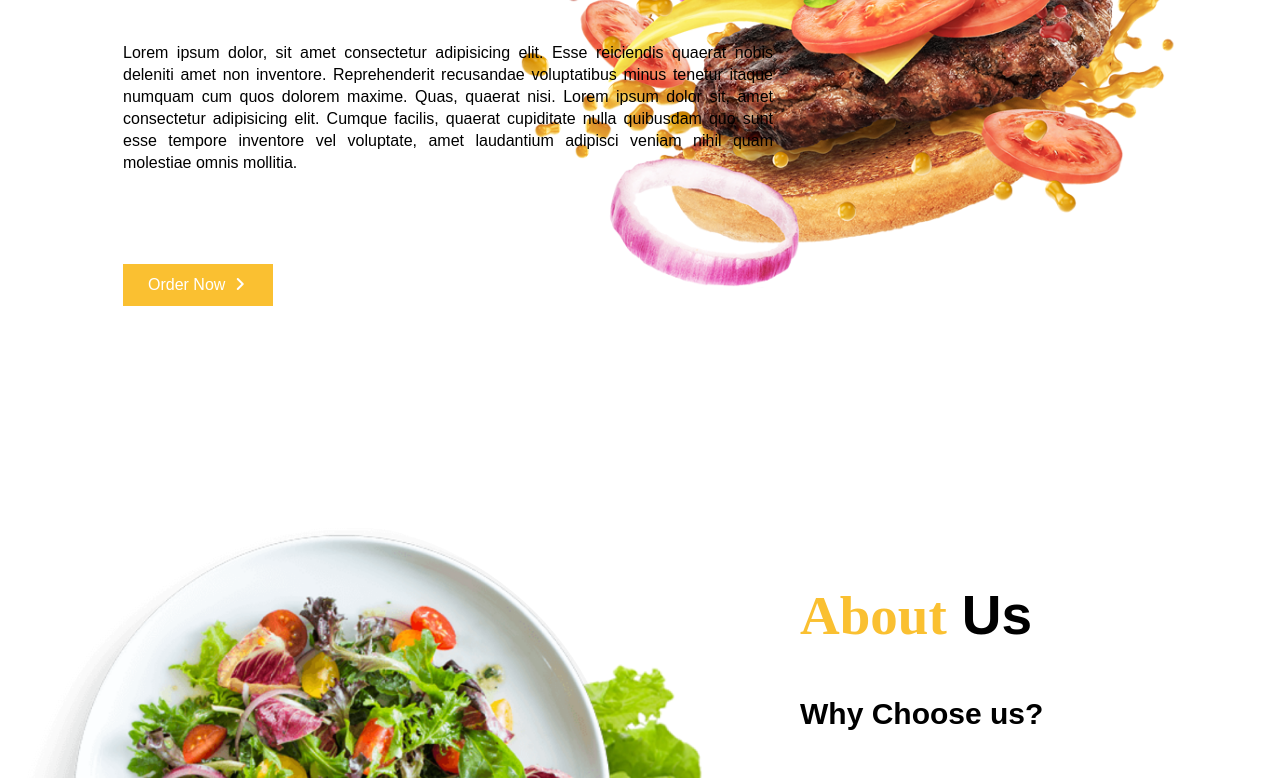
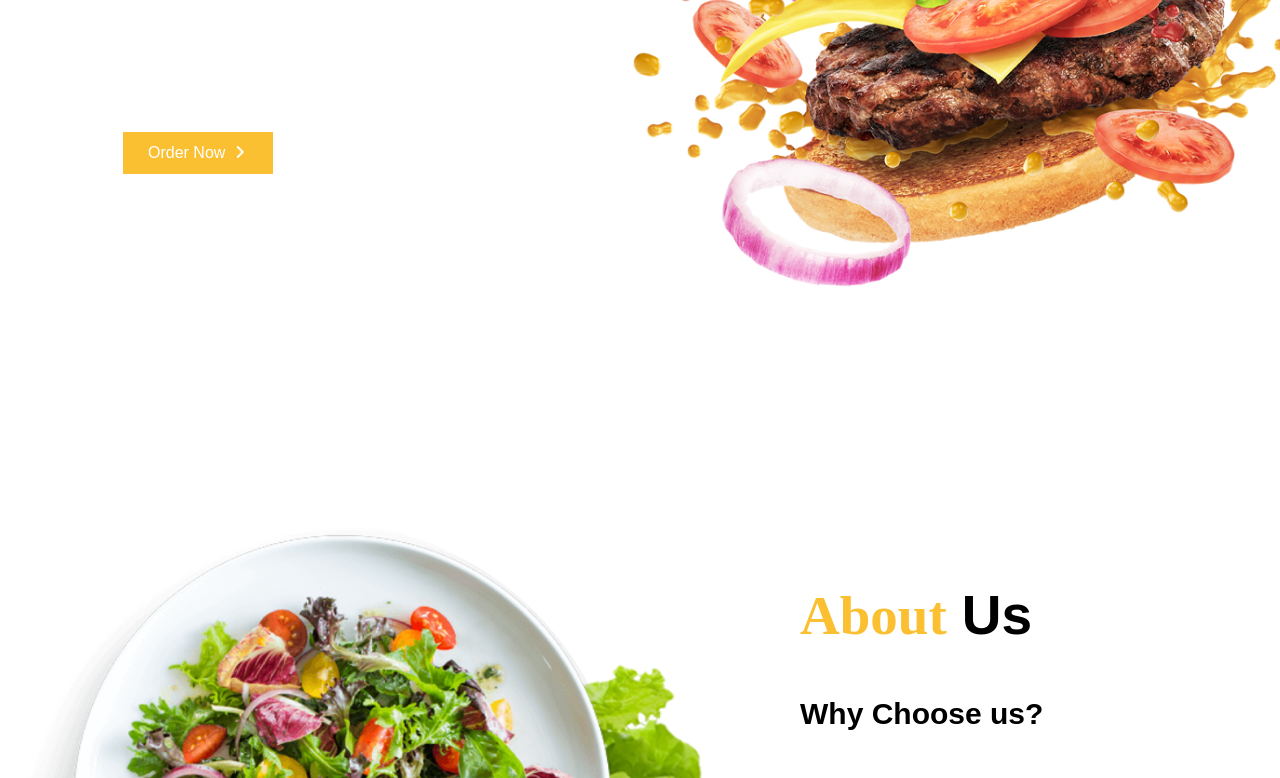
Before and after one commit to Varshini-Anand/Varshini.foods.github.io, a plain HTML site: page index.html in a window 1280 px wide. Shown: the part 409-1187 px from the top of the page. Drawn offline with Linux system fonts and the light colour scheme; files whose address does not match are found by name.

Commit message:
Update index.html

```diff
--- a/index.html
+++ b/index.html
@@ -17,7 +17,6 @@
             </div>
 
             <ul>
-                 <h1>Get Fresh<span>Food</span><br>in a Easy Way</h1>
                 <li><a href="#Home">Home</a></li>
                 <li><a href="#About">About</a></li>
                 <li><a href="#Menu">Menu</a></li>
@@ -37,6 +36,7 @@
         <div class="main">
 
             <div class="men_text">
+                <h1>Get Fresh<span>Food</span><br>in a Easy Way</h1>
             </div>
 
             <div class="main_image">
@@ -44,14 +44,6 @@
             </div>
 
         </div>
-
-        <p>
-            Lorem ipsum dolor, sit amet consectetur adipisicing elit. Esse reiciendis quaerat nobis
-            deleniti amet non inventore. Reprehenderit recusandae voluptatibus minus tenetur itaque numquam
-            cum quos dolorem maxime. Quas, quaerat nisi. Lorem ipsum dolor sit, amet consectetur adipisicing
-            elit. Cumque facilis, quaerat cupiditate nulla quibusdam quo sunt esse tempore inventore vel
-            voluptate, amet laudantium adipisci veniam nihil quam molestiae omnis mollitia.
-        </p>
 
         <div class="main_btn">
             <a href="#">Order Now</a>
```
